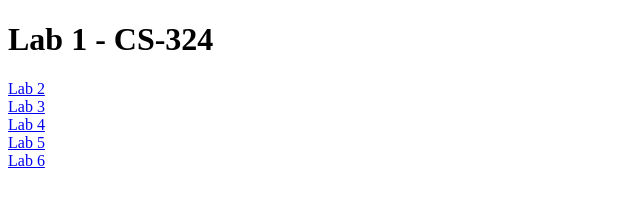
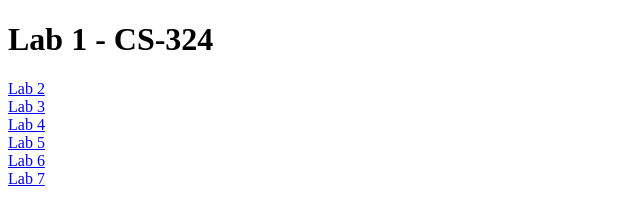
Before and after one commit to AbdullahUsman07/AbdullahUsman07.github.io, a plain HTML site: page index.html in a window 1280 px wide. Shown: the full height of the page, 0-640 px from the left. Drawn offline with Linux system fonts and the light colour scheme.

Commit message:
feat: link of lab 07 added

```diff
--- a/index.html
+++ b/index.html
@@ -19,6 +19,8 @@
     <a href="Lab05/index.html">Lab 5</a>
     <br>
     <a href="Lab06/index.html">Lab 6</a>
+    <br>
+    <a href="Lab07/index.html">Lab 7</a>
 </body>
 
 </html>
```
